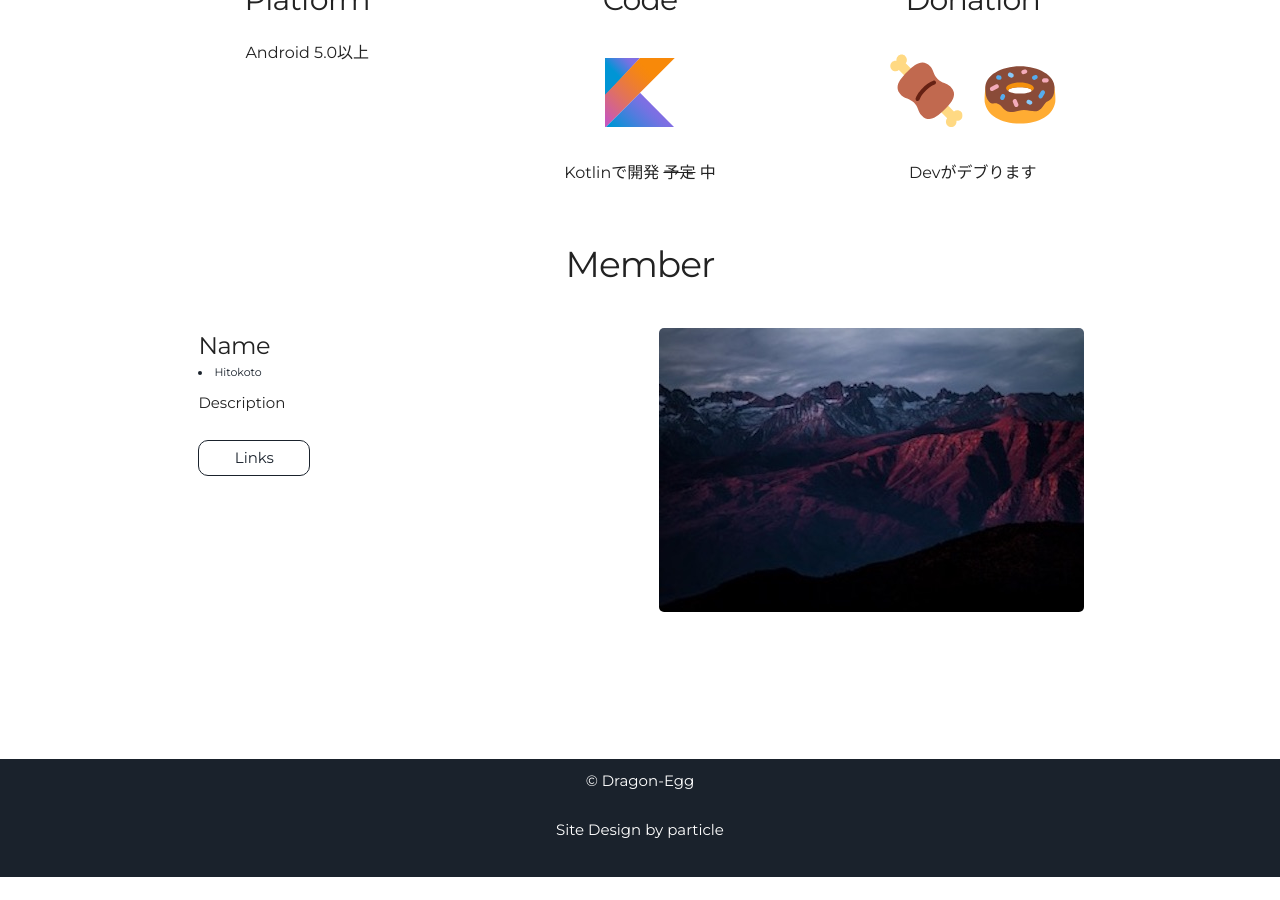
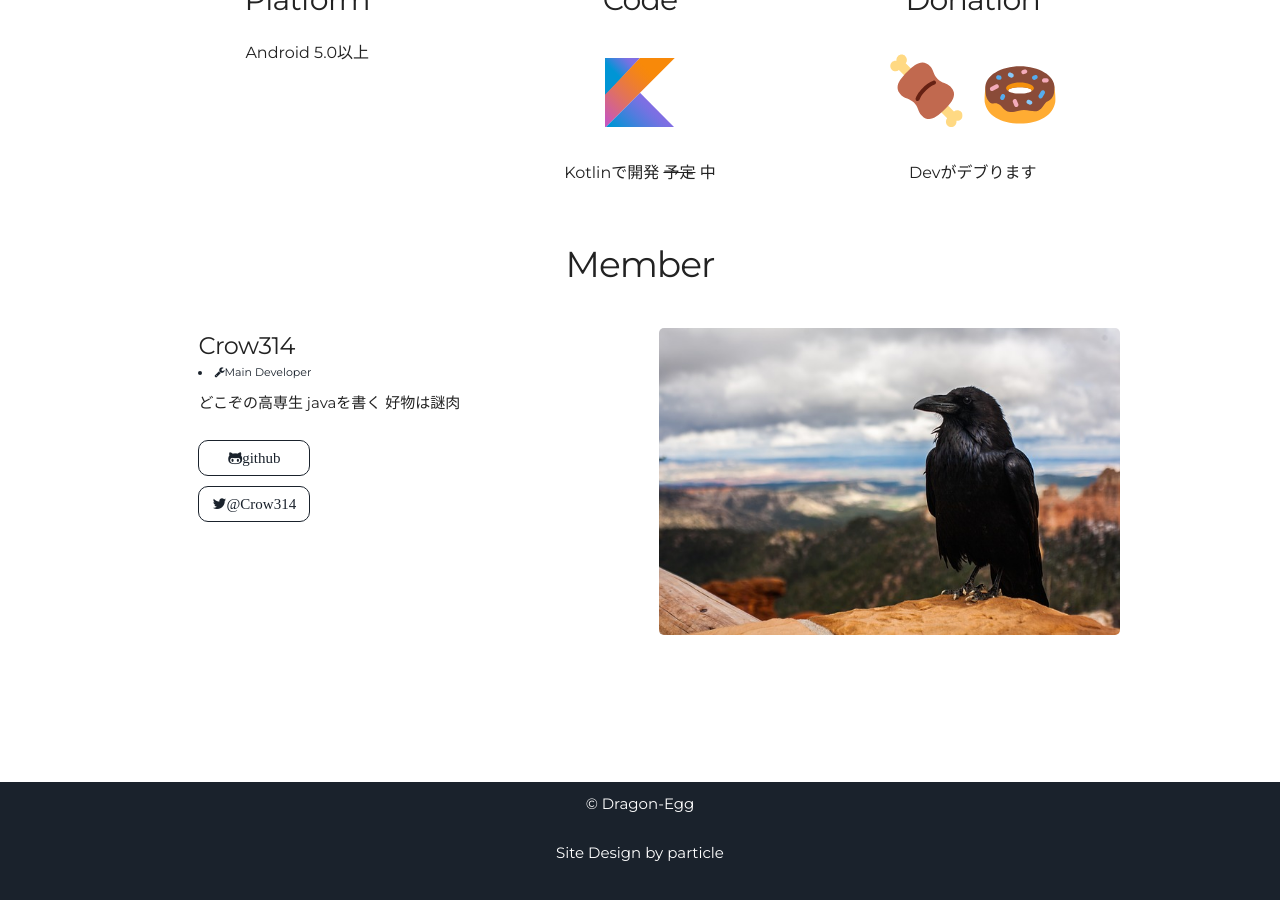
Before and after one commit to Dragon-Egg/Okirotanaka-Web, a Jekyll site: the page built from docs/index.html, in a window 1280 px wide and 900 px high, scrolled down 1080 px. Built offline with Jekyll 4.4.1, drawn with Linux system fonts in a browser that asks for light colours; before the commit the page ends 1957 px from its top, so only the background shows below that.

Commit message:
Crow314 Description

```diff
--- a/docs/_includes/projects.html
+++ b/docs/_includes/projects.html
@@ -4,13 +4,14 @@
   </div>
   <div class="row user-projects">
     <div class="six columns images">
-      <img alt="mountains" src="{{ "/assets/img/mountains.jpg" | prepend: site.baseurl }}" />
+      <img alt="mountains" src="{{ "/assets/img/crow.jpg" | prepend: site.baseurl }}" />
     </div>
     <div class="six columns">
-      <h5> Name </h5>
-      <li> Hitokoto </li>
-      <p>Description</p>
-      <a class="project-link" href="#">Links</a>
+      <h5>Crow314</h5>
+      <li><i class="fa fa-wrench" aria-hidden="true"></i>Main Developer</li>
+      <p>どこぞの高専生 javaを書く 好物は謎肉 </p>
+      <a class="project-link" href="https://github.com/Crow314"><i class="fa fa-github-alt" aria-hidden="true">github</i></a>
+      <a class="project-link" href="https://twitter.com/crow31415/"><i class="fa fa-twitter" aria-hidden="true">@Crow314</i></a>
     </div>
   </div>
 </div>
```
Also changed, not shown: docs/assets/img/Crow_Bitaky_.png (added), docs/assets/img/crow.jpg (added).
